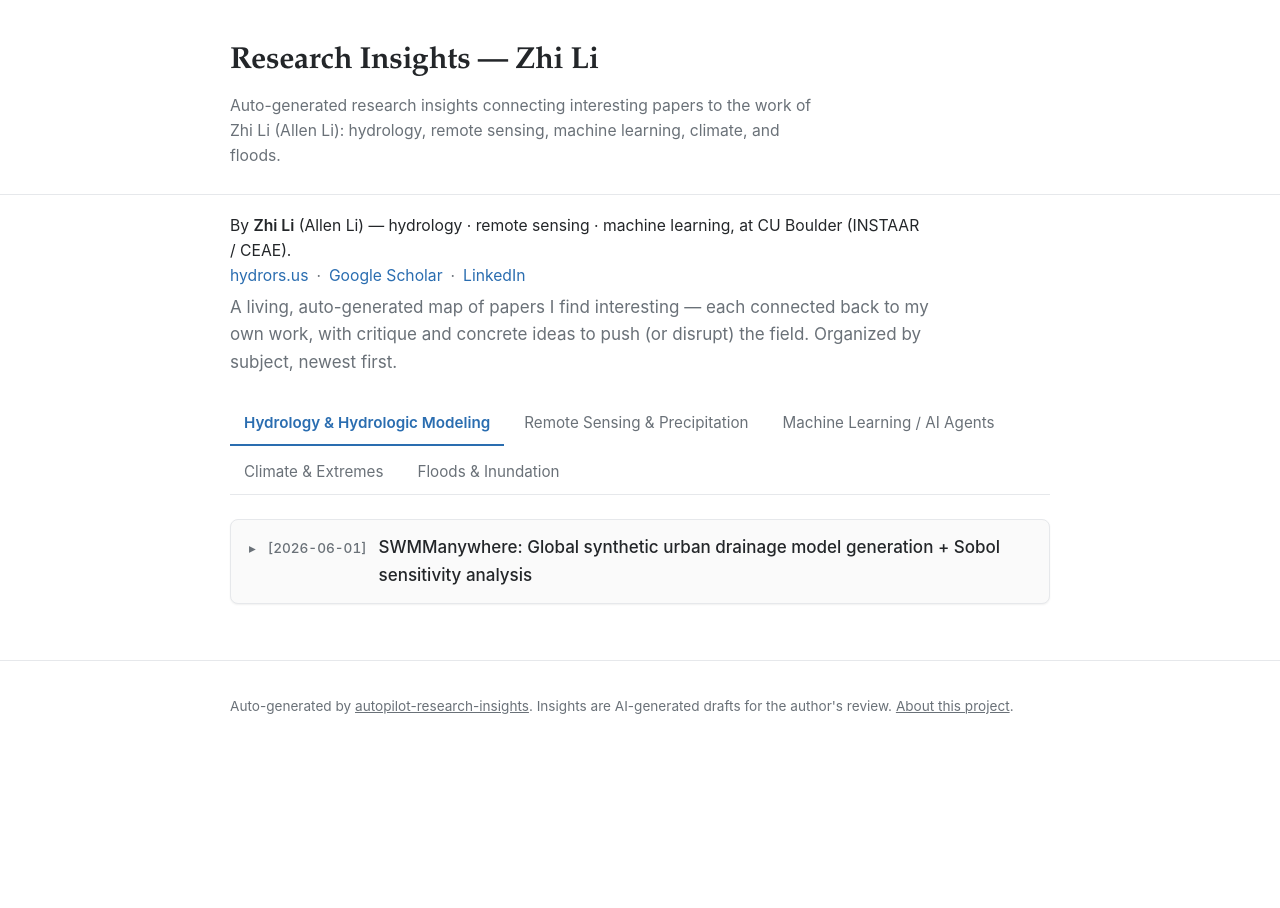
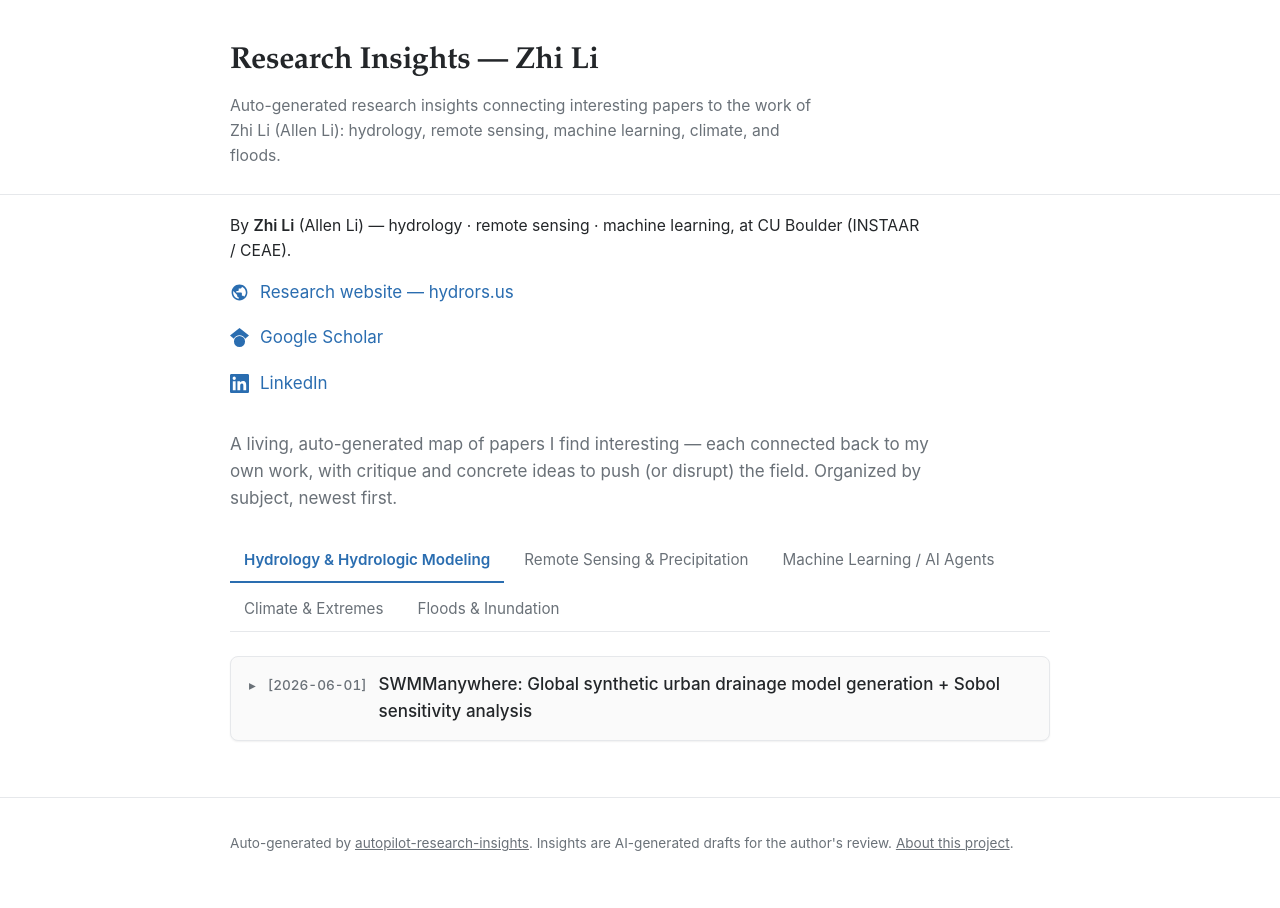
Before and after one commit to chrimerss/autopilot-research-insights, a Jekyll site: the page built from index.html, in a window 1280 px wide. Built offline with Jekyll 4.4.1, drawn with Linux system fonts in a browser that asks for light colours.

Commit message:
Style homepage links as a stacked list with inline SVG icons
Each profile link (website, Google Scholar, LinkedIn) now sits on its own line
with an inline SVG icon (currentColor, theme-aware, no external requests) and
more vertical spacing.

Co-Authored-By: Claude Opus 4.8 (1M context) <noreply@anthropic.com>

```diff
--- a/_sass/_base.scss
+++ b/_sass/_base.scss
@@ -57,8 +57,30 @@ a:hover { text-decoration: underline; }
   max-width: 70ch;
 }
 .byline strong { font-weight: 600; }
-.byline a { white-space: nowrap; }
-.byline .sep { color: var(--muted); margin: 0 8px; }
+
+.links {
+  list-style: none;
+  padding: 0;
+  margin: 16px 0 30px;
+  display: flex;
+  flex-direction: column;
+  gap: 14px;
+}
+.links a {
+  display: inline-flex;
+  align-items: center;
+  gap: 11px;
+  width: fit-content;
+  color: var(--accent);
+}
+.links a:hover { text-decoration: none; }
+.links a:hover span { text-decoration: underline; }
+.links svg {
+  width: 19px;
+  height: 19px;
+  flex: 0 0 19px;
+  fill: currentColor;
+}
 
 .intro {
   color: var(--muted);
--- a/index.html
+++ b/index.html
@@ -5,11 +5,27 @@ title: "Research Insights"
 <p class="byline">
   By <strong>Zhi Li</strong> (Allen Li) — hydrology · remote sensing · machine learning,
   at CU Boulder (INSTAAR / CEAE).
-  <br>
-  <a href="https://hydrors.us" target="_blank" rel="noopener">hydrors.us</a><span class="sep">·</span><a
-    href="https://scholar.google.com/citations?user=JQ7mr1QAAAAJ" target="_blank" rel="noopener">Google Scholar</a><span class="sep">·</span><a
-    href="https://www.linkedin.com/in/zhi-li-a79116167/" target="_blank" rel="noopener">LinkedIn</a>
 </p>
+<ul class="links">
+  <li>
+    <a href="https://hydrors.us" target="_blank" rel="noopener">
+      <svg viewBox="0 0 24 24" aria-hidden="true"><path d="M12 2C6.48 2 2 6.48 2 12s4.48 10 10 10 10-4.48 10-10S17.52 2 12 2zm-1 17.93c-3.94-.49-7-3.85-7-7.93 0-.62.08-1.21.21-1.79L9 15v1c0 1.1.9 2 2 2v1.93zm6.9-2.54c-.26-.81-1-1.39-1.9-1.39h-1v-3c0-.55-.45-1-1-1H8v-2h2c.55 0 1-.45 1-1V7h2c1.1 0 2-.9 2-2v-.41c2.93 1.19 5 4.06 5 7.41 0 2.08-.8 3.97-2.1 5.39z"/></svg>
+      <span>Research website — hydrors.us</span>
+    </a>
+  </li>
+  <li>
+    <a href="https://scholar.google.com/citations?user=JQ7mr1QAAAAJ" target="_blank" rel="noopener">
+      <svg viewBox="0 0 24 24" aria-hidden="true"><path d="M12 24a7 7 0 1 1 0-14 7 7 0 0 1 0 14zm0-24L0 9.5l4.838 3.94A8 8 0 0 1 12 9a8 8 0 0 1 7.162 4.44L24 9.5z"/></svg>
+      <span>Google Scholar</span>
+    </a>
+  </li>
+  <li>
+    <a href="https://www.linkedin.com/in/zhi-li-a79116167/" target="_blank" rel="noopener">
+      <svg viewBox="0 0 24 24" aria-hidden="true"><path d="M20.447 20.452h-3.554v-5.569c0-1.328-.027-3.037-1.852-3.037-1.853 0-2.136 1.445-2.136 2.939v5.667H9.351V9h3.414v1.561h.046c.477-.9 1.637-1.85 3.37-1.85 3.601 0 4.267 2.37 4.267 5.455v6.286zM5.337 7.433a2.062 2.062 0 0 1-2.063-2.065 2.064 2.064 0 1 1 2.063 2.065zm1.782 13.019H3.555V9h3.564v11.452zM22.225 0H1.771C.792 0 0 .774 0 1.729v20.542C0 23.227.792 24 1.771 24h20.451C23.2 24 24 23.227 24 22.271V1.729C24 .774 23.2 0 22.222 0z"/></svg>
+      <span>LinkedIn</span>
+    </a>
+  </li>
+</ul>
 <p class="intro">
   A living, auto-generated map of papers I find interesting — each connected back to my
   own work, with critique and concrete ideas to push (or disrupt) the field. Organized by
```
